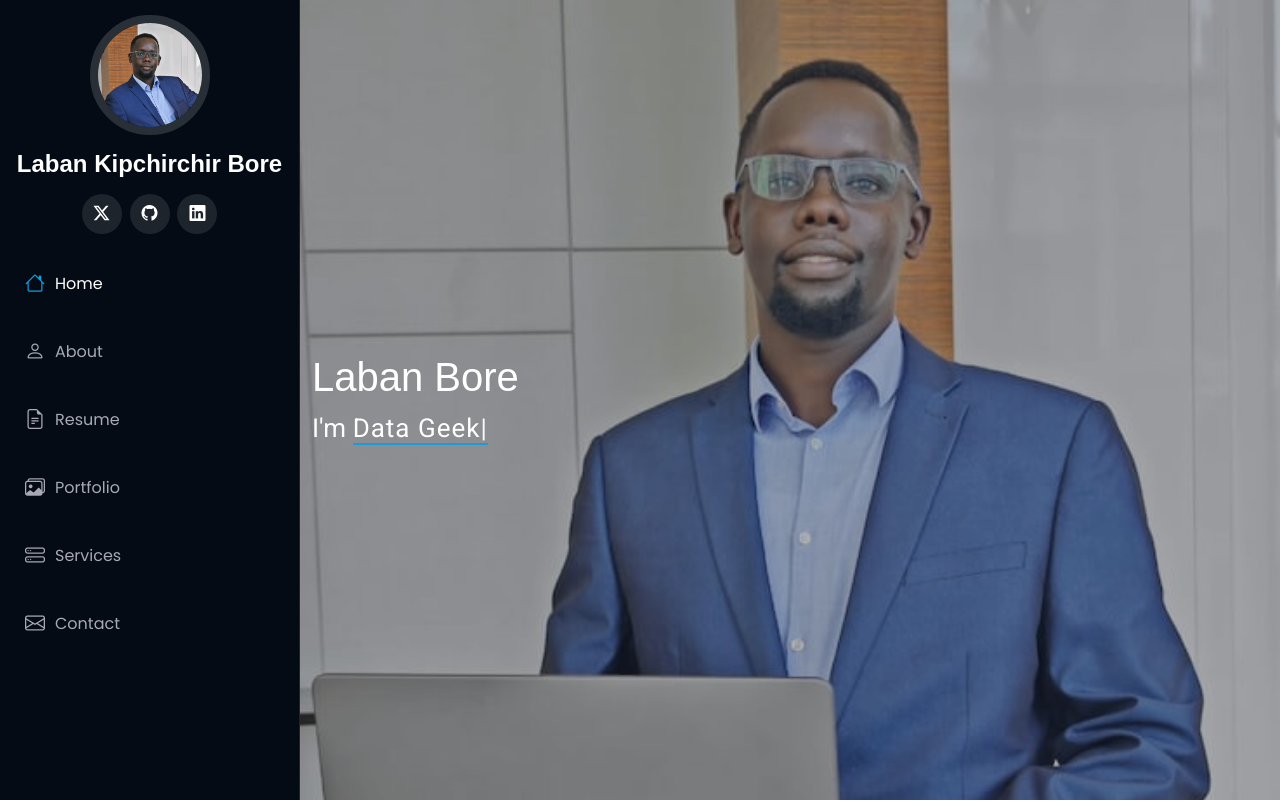
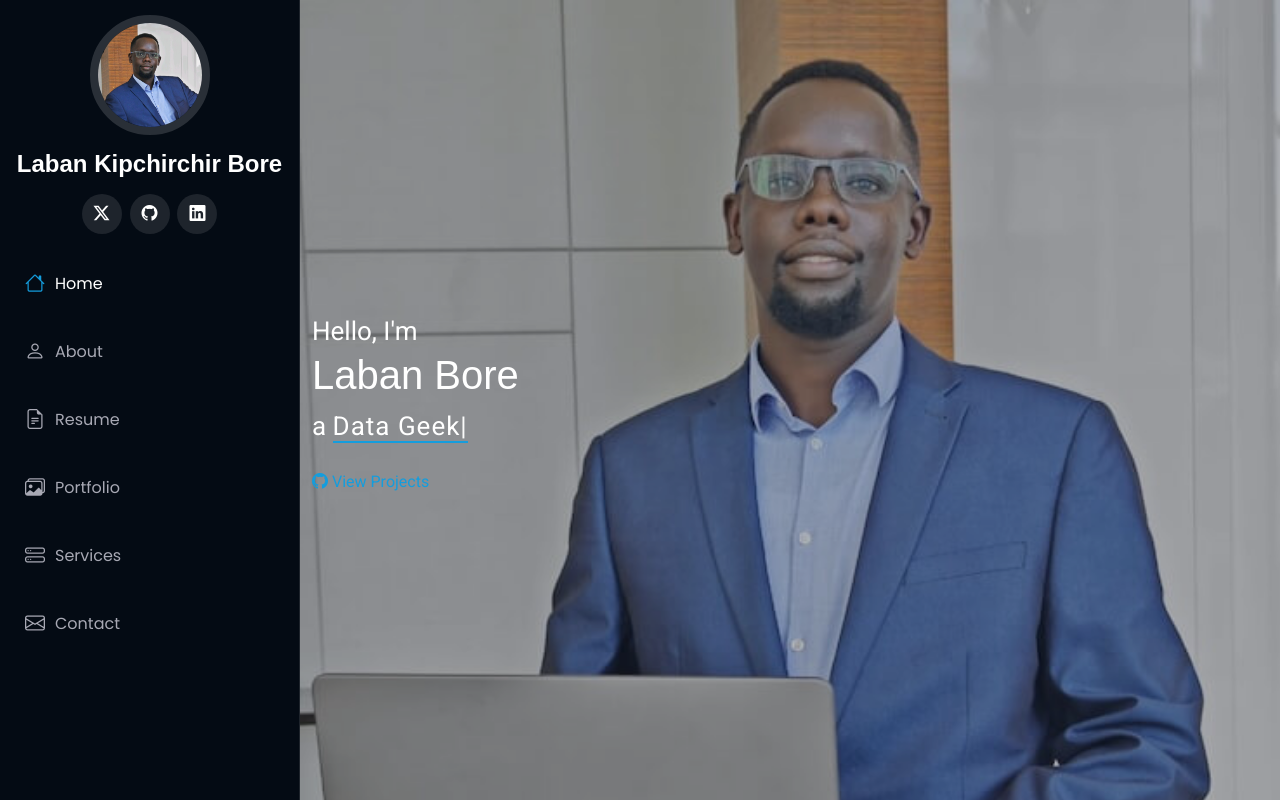
Before and after one commit to borelaban/myportfolio, a plain HTML site: page index.html in a window 1280 px wide. Shown: the top 802 px of the page. Drawn offline with Linux system fonts and the light colour scheme.

Commit message:
added Li links

```diff
--- a/index.html
+++ b/index.html
@@ -95,8 +95,13 @@
       <img src="assets/img/hero-bg-.jpg" alt="" data-aos="fade-in" class="">
 
       <div class="container" data-aos="fade-up" data-aos-delay="100">
+        <p>Hello, I'm</p>
         <h1>Laban Bore</h1>
-        <p>I'm <span class="typed" data-typed-items="Marathoner, Data Geek, Data Scientist, Operation Expert">Leader</span><span class="typed-cursor typed-cursor--blink" aria-hidden="true"></span><span class="typed-cursor typed-cursor--blink" aria-hidden="true"></span></p>
+        <p> a <span class="typed" data-typed-items="Marathoner, Data Geek, Data Scientist, Operation Expert">Leader</span><span class="typed-cursor typed-cursor--blink" aria-hidden="true"></span><span class="typed-cursor typed-cursor--blink" aria-hidden="true"></span></p>
+        <br>
+        <a href="#portfolio" class="btn-view-project"><i class="bi bi-github navicon"></i>
+          View Projects
+        </a>
       </div>
 
     </section><!-- /Hero Section -->
@@ -774,7 +779,7 @@
       </div><!-- End Section Title -->
 
       <div class="container" data-aos="fade-up" data-aos-delay="100">
-
+        <a href="https://www.linkedin.com/in/laban-bore/details/recommendations/?detailScreenTabIndex=0" class="stretched-link" target="_blank" rel="noopener">
         <div class="swiper init-swiper">
           <script type="application/json" class="swiper-config">
             {
```
Also changed, not shown: 1 other file.
